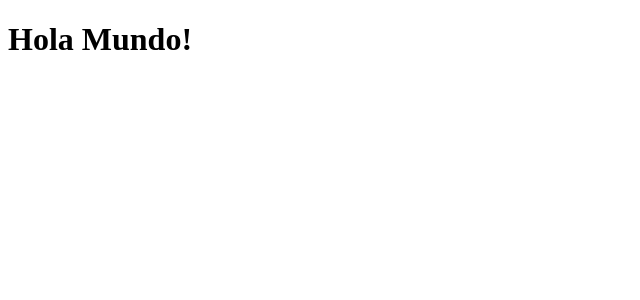
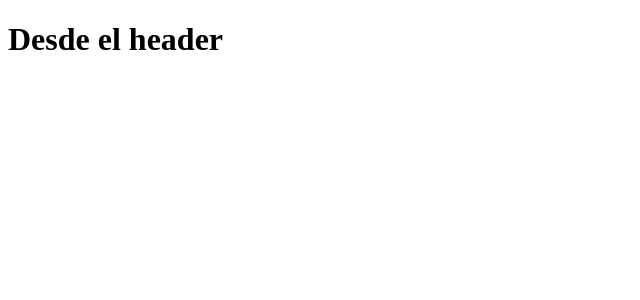
Before and after one commit to eraldovicente/react, a React (Create React App) app in the folder Modulo - 2/basicos/: page / in a window 1280 px wide. Shown: the top 300 px of the page, without its empty margins (0-640 px from the left). Built offline with nearby package versions, Linux system fonts and the light colour scheme.

Commit message:
primer componente

```diff
--- a/Modulo - 2/basicos/src/App.js
+++ b/Modulo - 2/basicos/src/App.js
@@ -1,9 +1,11 @@
 import React from 'react';
+import Header from './components/Header';
 
 function App() {
+
   return (
     <div className="App">
-      <h1>Hola Mundo!</h1>
+      <Header />
     </div>
   );
 }
--- /dev/null
+++ b/Modulo - 2/basicos/src/components/Header.jsx
@@ -0,0 +1,10 @@
+import React from 'react';
+
+function Header() {
+
+     return(
+          <h1>Desde el header</h1>
+     )
+}
+
+export default Header;
```
